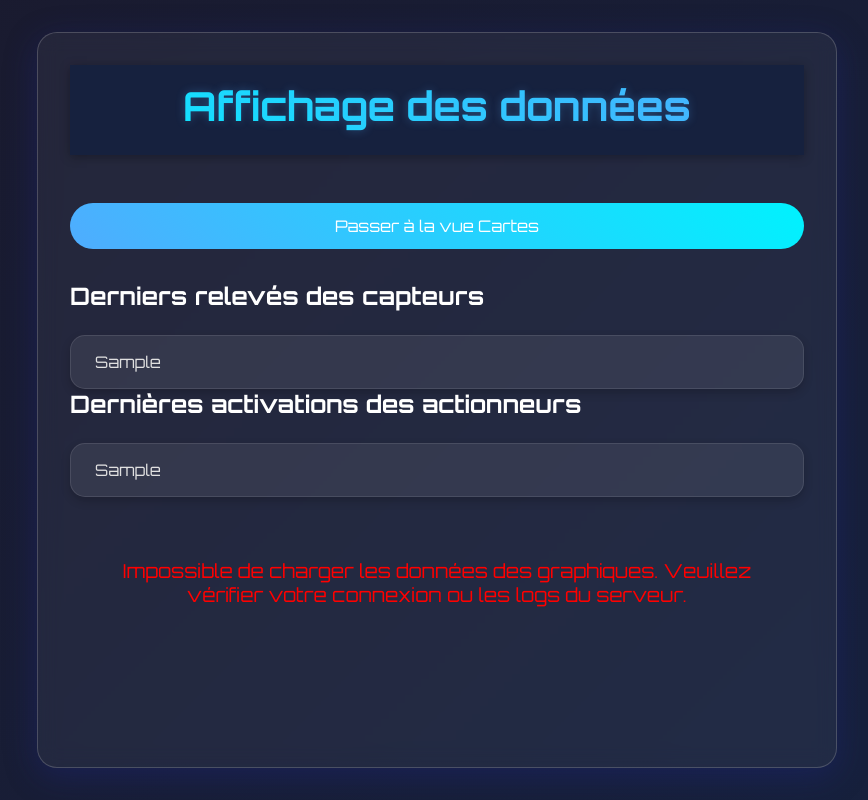
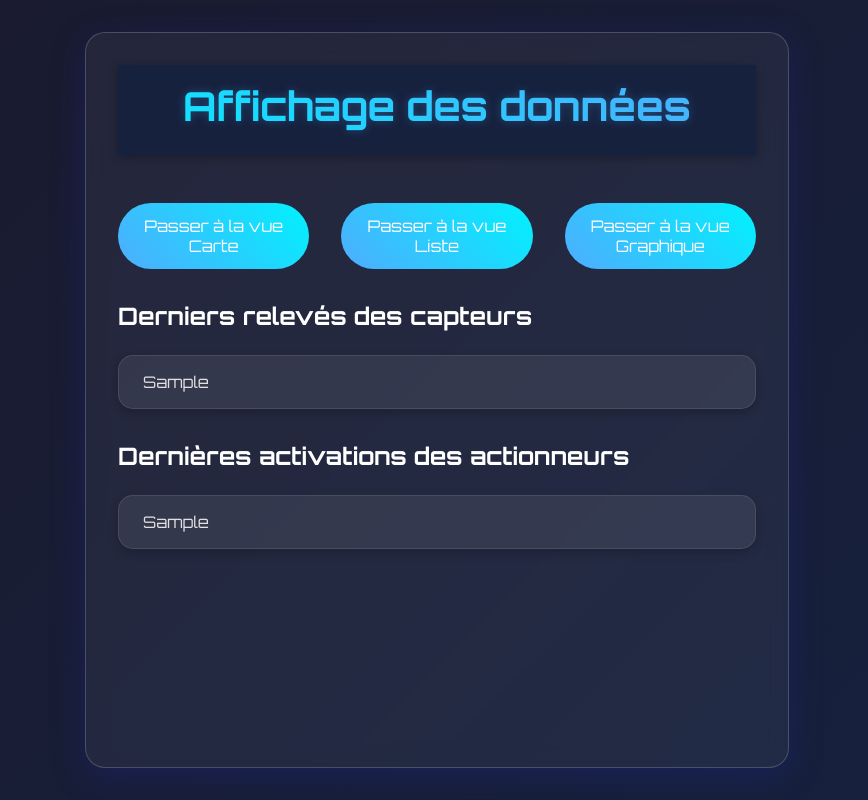
Before and after one commit to Arthur-Boutin/APP_COMMUN_G2B, a PHP site: template views/data-display.html in a window 1280 px wide. Shown: the whole page, without its empty margins (203-1071 px from the left). Run offline with PHP 8.4, Linux system fonts and the light colour scheme; the template is opened without the code that fills it: most values are stand-ins (such as "Sample title", 1, 10 or a date in 2020).

Commit message:
fix affichage format cartes

```diff
--- a/assets/css/style.css
+++ b/assets/css/style.css
@@ -29,7 +29,15 @@
 }
 
 .container-data {
-    width: 100%;
+    width: 55%;
+    padding: 2rem;
+    background: rgba(255, 255, 255, 0.05);
+    backdrop-filter: blur(10px);
+    border-radius: 20px;
+    box-shadow: 0 8px 32px 0 rgba(31, 38, 135, 0.37);
+    border: 1px solid rgba(255, 255, 255, 0.18);
+    margin: 2rem auto; /* Centre le container horizontalement et ajoute une marge en haut/bas */
+    flex-grow: 1;
 }
 
 .section {
@@ -467,6 +475,9 @@
 .toggle-container {
     text-align: center;
     margin-bottom: 2rem;
+    display: flex;
+    flex-direction: row;
+    justify-content: space-between;
 }
 
 .toggle-container .form-btn {
@@ -511,21 +522,25 @@
 
 
 .data-display-card h3 {
-    font-size: 1.3rem;
+    font-size: 1rem;
     margin-bottom: 0.8rem;
-    color: #4facfe; /* Couleur d'accentuation pour les titres */
 }
 
 /* Nouvelle classe pour afficher le texte complet sur la carte */
 .data-value-full {
-    font-size: 1rem; /* Taille de police pour le texte complet */
-    font-weight: normal;
-    margin-bottom: 0;
-    color: #e0e0e0; /* Couleur de texte plus neutre */
+    font-size: 1.7rem; /* Taille de police pour le texte complet */
+    margin-bottom: 2%;
+    color: #4facfe;
+    font-weight: bold;
     word-wrap: break-word; /* Permet de casser les mots longs */
     white-space: normal; /* S'assure que le texte se retourne à la ligne */
 }
 
+.data-date, .data-actuator-date {
+    margin-top: 3%;
+    font-style: italic;
+    font-size: 0.8rem;
+}
 
 /* Styles pour les conteneurs de graphiques */
 .chart-container {
@@ -627,6 +642,18 @@
     border-radius: 8px;
 }
 
+#listView h2, #buttonView h2 {
+    margin-top: 2rem;
+}
+
+#graphicsView h2 {
+    margin-bottom: 2rem;
+}
+
+.form-data-btn {
+    width: 30%;
+}
+
 .sensor-item p {
     font-size: 0.9rem;
     color: #e0e0e0;
@@ -647,6 +674,9 @@
 .data-value-full {
     font-size: 0.9rem; /* Taille de police plus petite sur mobile */
 }
+    .data-date {
+        margin-top: 3%;
+    }
 
 .chart-container {
     height: 300px; /* Réduire la hauteur des graphiques sur mobile */
--- a/assets/js/data-button-graphics.js
+++ b/assets/js/data-button-graphics.js
@@ -1,57 +1,29 @@
 document.addEventListener('DOMContentLoaded', () => {
 
-    const toggleViewBtn = document.getElementById('toggleViewBtn');
+    const toggleViewBtnCard = document.getElementById('toggleViewBtnCard');
+    const toggleViewBtnList = document.getElementById('toggleViewBtnList');
+    const toggleViewBtnGraph = document.getElementById('toggleViewBtnGraph');
     const listView = document.getElementById('listView');
     const buttonView = document.getElementById('buttonView');
-    let isListView = true; // L'état initial est la vue liste
+    const graphView = document.getElementById('graphicsView');
 
+    toggleViewBtnCard.addEventListener('click', () => {
+        buttonView.classList.remove('hidden');
+        listView.classList.add('hidden');
+        graphView.classList.add('hidden');
+    })
 
-    // Initialisation de la vue par défaut (Liste)
-    listView.classList.remove('hidden');
-    buttonView.classList.add('hidden');
+    toggleViewBtnList.addEventListener('click', () => {
+        listView.classList.remove('hidden');
+        buttonView.classList.add('hidden');
+        graphView.classList.add('hidden');
+    })
 
-    // Initialisation du texte du bouton principal de bascule
-    toggleViewBtn.textContent = 'Passer à la vue Cartes';
-
-    toggleViewBtn.addEventListener('click', () => {
-        if (isListView) {
-            // Si la vue actuelle est la liste, passer aux cartes
-            listView.classList.add('hidden');
-            buttonView.classList.remove('hidden');
-            toggleViewBtn.textContent = 'Passer à la vue Liste'; // Le bouton propose de revenir à la liste
-        } else {
-            // Si la vue actuelle est les cartes, passer à la liste
-            listView.classList.remove('hidden');
-            buttonView.classList.add('hidden');
-            toggleViewBtn.textContent = 'Passer à la vue Cartes'; // Le bouton propose de passer aux cartes
-        }
-        isListView = !isListView; // Inverse l'état
-    });
-
-
-    // --- NOUVEAU: Logique pour le bouton de bascule globale des graphiques ---
-    const toggleAllChartsBtn = document.getElementById('toggleAllChartsBtn');
-    const chartContainers = document.querySelectorAll('#graphicsView .chart-container'); // Sélectionne tous les conteneurs de graphique dans graphicsView
-    let allChartsVisible = true; // État initial de tous les graphiques
-
-    if (toggleAllChartsBtn) {
-        toggleAllChartsBtn.textContent = 'Masquer tous les graphiques'; // Texte initial
-
-        toggleAllChartsBtn.addEventListener('click', () => {
-            allChartsVisible = !allChartsVisible; // Inverse l'état
-
-            chartContainers.forEach(container => {
-                if (allChartsVisible) {
-                    container.classList.remove('hidden');
-                } else {
-                    container.classList.add('hidden');
-                }
-            });
-
-            // Mettre à jour le texte du bouton global
-            toggleAllChartsBtn.textContent = allChartsVisible ? 'Masquer tous les graphiques' : 'Afficher tous les graphiques';
-        });
-    }
+    toggleViewBtnGraph.addEventListener('click', () => {
+        graphView.classList.remove('hidden');
+        listView.classList.add('hidden');
+        buttonView.classList.add('hidden');
+    })
 
     // --- Fonction générique pour créer des toggles de graphique individuel ---
     // (Légèrement modifiée pour être réinitialisable par le toggle global si nécessaire)
@@ -90,7 +62,7 @@
                 { id: 'temperatureChart', type: 'line', label: 'Capteur Température', data: chartData.temperature, borderColor: 'rgb(99, 255, 234)', backgroundColor: 'rgba(99, 255, 255, 0.2)', yAxisText: 'Température (°C)' },
                 { id: 'humidityChart', type: 'line', label: 'Capteur Humidité', data: chartData.humidity, borderColor: 'rgb(154, 54, 235)', backgroundColor: 'rgba(154, 54, 235, 0.2)', yAxisText: 'Humidité (%)' },
                 { id: 'lightChart', type: 'line', label: 'Capteur Lumière', data: chartData.light, borderColor: 'rgba(255, 206, 86, 1)', backgroundColor: 'rgba(255, 206, 86, 0.2)', yAxisText: 'Luminosité (lux)' },
-                { id: 'distanceChart', type: 'line', label: 'Capteur Distance', data: chartData.distance, borderColor: 'rgb(255, 102, 235)', backgroundColor: 'rgba(255, 102, 242, 0.2)', yAxisText: 'Distance (m)' },
+                { id: 'distanceChart', type: 'line', label: 'Compteur de Personnes', data: chartData.distance, borderColor: 'rgb(255, 102, 235)', backgroundColor: 'rgba(255, 102, 242, 0.2)', yAxisText: 'Personnes' },
                 { id: 'soundChart', type: 'line', label: 'Capteur Son', data: chartData.sound, borderColor: 'rgb(102, 192, 75)', backgroundColor: 'rgba(102, 192, 75, 0.2)', yAxisText: 'Son (dB)' }
             ];
 
@@ -145,7 +117,7 @@
                     ctx.remove();
                     const messageDiv = document.createElement('div');
                     messageDiv.style.cssText = "color: #a8b2d1; text-align: center; padding-top: 2rem; font-size: 1rem;";
-                    messageDiv.textContent = `Aucune donnée disponible pour ${chartInfo.label}.`;
+                    messageDiv.textContent = `Aucune donnée disponible pour "${chartInfo.label}".`;
                     parent.appendChild(messageDiv);
                 }
             });
--- a/controllers/data-display.php
+++ b/controllers/data-display.php
@@ -11,6 +11,7 @@
 session_start();
 
 $lastSensorsReadings = array();
+$lastSensorsReadingsCardFormat = array();
 foreach (getSensorsList() as $sensor) {
     $lastReading = getLastReading($sensor['id_objet']);
 
@@ -20,18 +21,23 @@
     }
 
     $formattedReading = $lastReading ? $sensor['description'] . ' : ' . round($lastReading['valeur_mesure'], 2) . " " . $sensor['unite'] . " - le " . $formattedDate : $sensor['description'] . ' : Aucun relevé disponible';
+    $formattedReadingCard = $lastReading ? [ $sensor['description'], round($lastReading['valeur_mesure'], 2) . " " . $sensor['unite'], "le " . $formattedDate ] : $sensor['description'] . ' : Aucun relevé disponible';
     array_push($lastSensorsReadings, $formattedReading);
+    array_push($lastSensorsReadingsCardFormat, $formattedReadingCard);
 }
 
 
 $lastActuatorsReadings = array();
+$lastActuatorsReadingsCardFormat = array();
 foreach (getActuatorsList() as $actuator) {
     $lastReading = getLastReading($actuator['id_objet']);
     $formattedDate = (new DateTime($lastReading['date_mesure'], new DateTimeZone('UTC')))
         ->format('d/m/Y à H:i:s');
 
     $formattedReading = $lastReading ? $actuator['description'] . " - le " . $formattedDate : $actuator['description'] . ' : Aucun relevé disponible';
+    $formattedReadingCard = $lastReading ? [ $actuator['description'], "le " . $formattedDate ] : $actuator['description'] . ' : Aucun relevé disponible';
     array_push($lastActuatorsReadings, $formattedReading);
+    array_push($lastActuatorsReadingsCardFormat, $formattedReadingCard);
 }
 
 include_once PROJECT_ROOT . '/views/components/header.html';
--- a/views/data-display.html
+++ b/views/data-display.html
@@ -12,7 +12,7 @@
 
 </head>
 <body>
-<div class="container container-data">
+<div class="container-data">
     <header>
         <h1>Affichage des données</h1>
     </header>
@@ -20,7 +20,9 @@
     <main>
         <!-- Bouton de bascule entre la vue liste et la vue cartes -->
         <div class="toggle-container">
-            <button id="toggleViewBtn" class="form-btn">Passer à la vue Cartes</button>
+            <button id="toggleViewBtnCard" class="form-data-btn form-btn">Passer à la vue Carte</button>
+            <button id="toggleViewBtnList" class="form-data-btn form-btn">Passer à la vue Liste</button>
+            <button id="toggleViewBtnGraph" class="form-data-btn form-btn">Passer à la vue Graphique</button>
         </div>
 
         <!-- Vue Liste -->
@@ -29,7 +31,7 @@
             <div class="actuator-list" id="sensor-reading">
                 <ul class="simple-readings-list">
                     <?php foreach ($lastSensorsReadings as $reading): ?>
-                        <li><?= htmlspecialchars($reading) ?></li>
+                        <li><?= $reading ?></li>
                     <?php endforeach; ?>
                 </ul>
             </div>
@@ -38,7 +40,7 @@
             <div class="actuator-list" id="actuator-states">
                 <ul class="simple-readings-list">
                     <?php foreach ($lastActuatorsReadings as $reading): ?>
-                        <li><?= htmlspecialchars($reading) ?></li>
+                        <li><?= $reading ?></li>
                     <?php endforeach; ?>
                 </ul>
             </div>
@@ -48,40 +50,36 @@
         <div id="buttonView" class="section hidden">
             <h2>Capteurs (derniers relevés)</h2>
             <div class="data-buttons-grid">
-                <?php foreach ($lastSensorsReadings as $readingString):
-                    // Extrait la description du capteur de la chaîne pour le titre de la carte
-                    preg_match('/^(.*?)\s*:/', $readingString, $matches);
-                    $description = isset($matches[1]) ? trim($matches[1]) : 'Capteur Inconnu';
+                <?php foreach ($lastSensorsReadingsCardFormat as $sensorsReading):
+                    $sensor = $sensorsReading[0];
+                    $value = $sensorsReading[1];
+                    $date = $sensorsReading[2];
                 ?>
-                    <div class="data-display-card">
-                        <h3><?= htmlspecialchars($description) ?></h3>
-                        <p class="data-value-full"><?= htmlspecialchars($readingString) ?></p>
-                    </div>
+                <div class="data-display-card">
+                    <h3><?= $sensor ?></h3>
+                    <p class="data-value-full"><?= $value ?></p>
+                    <p class="data-date"><?= $date ?></p>
+                </div>
                 <?php endforeach; ?>
             </div>
 
             <h2>Actionneurs (derniers relevés)</h2>
             <div class="data-buttons-grid">
-                <?php foreach ($lastActuatorsReadings as $readingString):
-                    // Extrait la description de l'actionneur de la chaîne pour le titre de la carte
-                    preg_match('/^(.*?)\s*-/', $readingString, $matches);
-                    $description = isset($matches[1]) ? trim($matches[1]) : 'Actionneur Inconnu';
+                <?php foreach ($lastActuatorsReadingsCardFormat as $actuatorsReading):
+                    $actuator = $actuatorsReading[0];
+                    $date = $actuatorsReading[1];
                 ?>
-                    <div class="data-display-card">
-                        <h3><?= htmlspecialchars($description) ?></h3>
-                        <p class="data-value-full"><?= htmlspecialchars($readingString) ?></p>
-                    </div>
+                <div class="data-display-card">
+                    <h3 class="actuator-title"><?= $actuator ?></h3>
+                    <p class="data-actuator-date"><?= $date ?></p>
+                </div>
                 <?php endforeach; ?>
             </div>
         </div>
 
         <!-- Section pour les Graphiques -->
-        <div id="graphicsView" class="section">
+        <div id="graphicsView" class="section hidden">
             <h2>Historique des Capteurs</h2>
-            <!-- Bouton de bascule globale pour tous les graphiques -->
-            <div class="toggle-container" style="margin-bottom: 20px;">
-                <button id="toggleAllChartsBtn" class="form-btn">Masquer tous les Graphiques</button>
-            </div>
 
             <div class="chart-container" id="temperatureChartContainer">
                 <canvas id="temperatureChart"></canvas>
```
Lines whose indentation alone changed are shown as unchanged.
